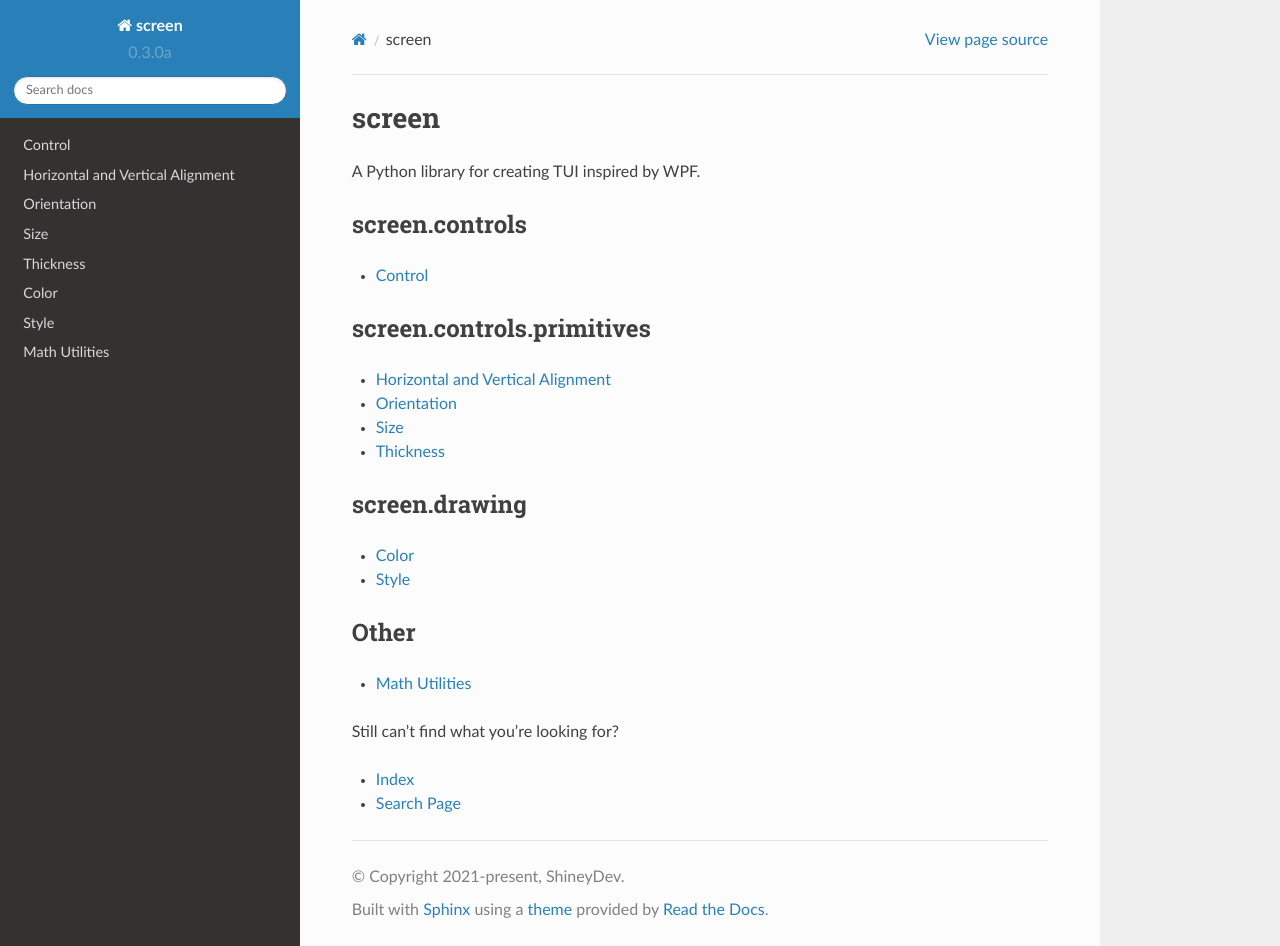
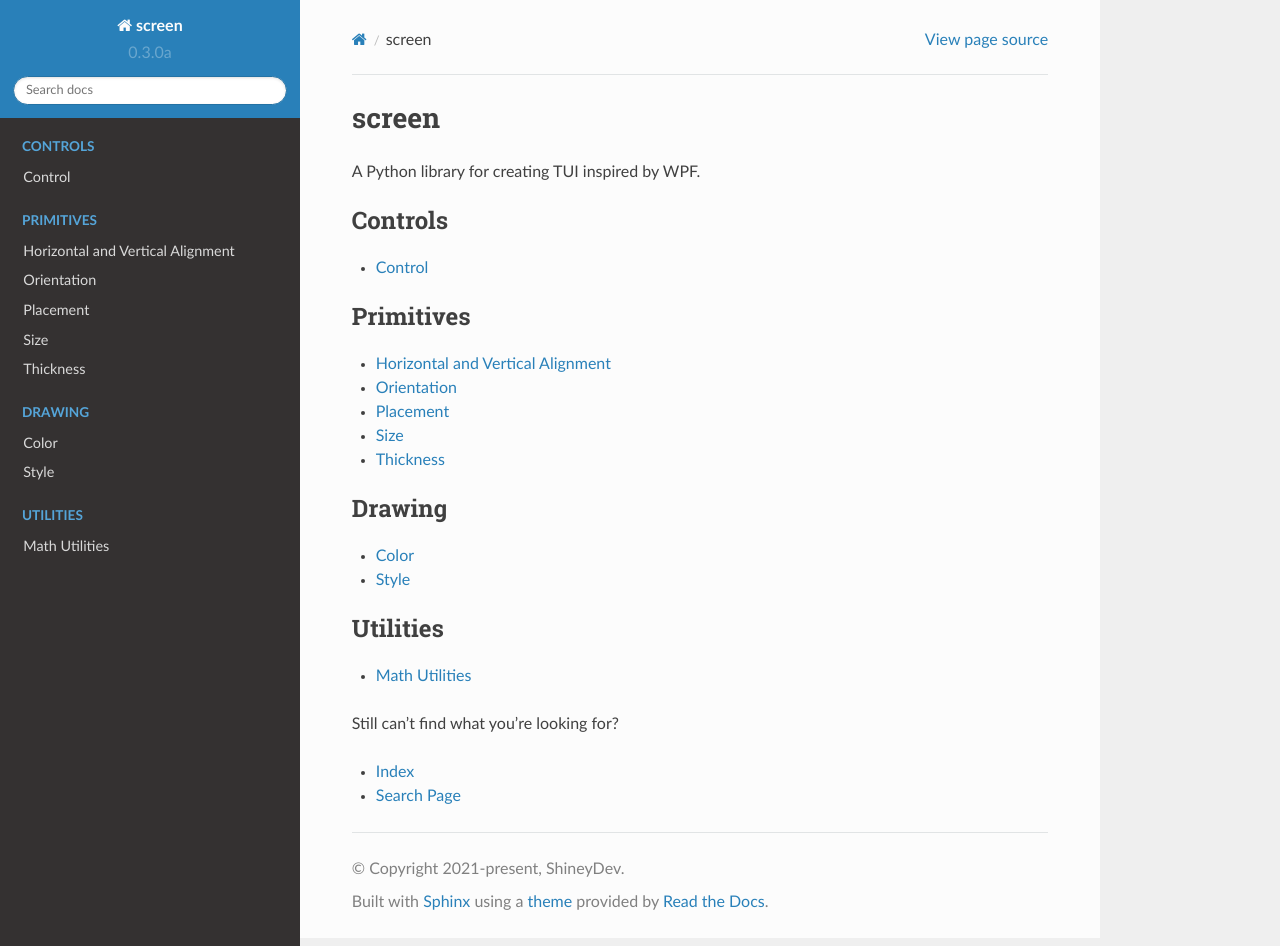
Before and after one commit to ShineyDev/screen, a Sphinx documentation site: the page built from docs/index.rst, in a window 1280 px wide and 946 px high. Built offline with Sphinx 7.4.7 and the Read the Docs theme 2.0.0, drawn with Linux system fonts in a browser that asks for light colours; pages that are not in the unit, such as notebooks, are missing from menus.

Commit message:
update documentation index

```diff
--- a/docs/index.rst
+++ b/docs/index.rst
@@ -10,41 +10,34 @@ A Python library for creating TUI inspired by WPF.
     introduction
 
 
-screen.controls
----------------
-
 .. toctree::
+    :caption: Controls
     :maxdepth: 1
 
     controls/control
 
 
-screen.controls.primitives
---------------------------
-
 .. toctree::
+    :caption: Primitives
     :maxdepth: 1
 
     controls/primitives/alignment
     controls/primitives/orientation
+    controls/primitives/placement
     controls/primitives/size
     controls/primitives/thickness
 
 
-screen.drawing
---------------
-
 .. toctree::
+    :caption: Drawing
     :maxdepth: 1
 
     drawing/color
     drawing/style
 
 
-Other
------
-
 .. toctree::
+    :caption: Utilities
     :maxdepth: 1
 
     utils/math
```
